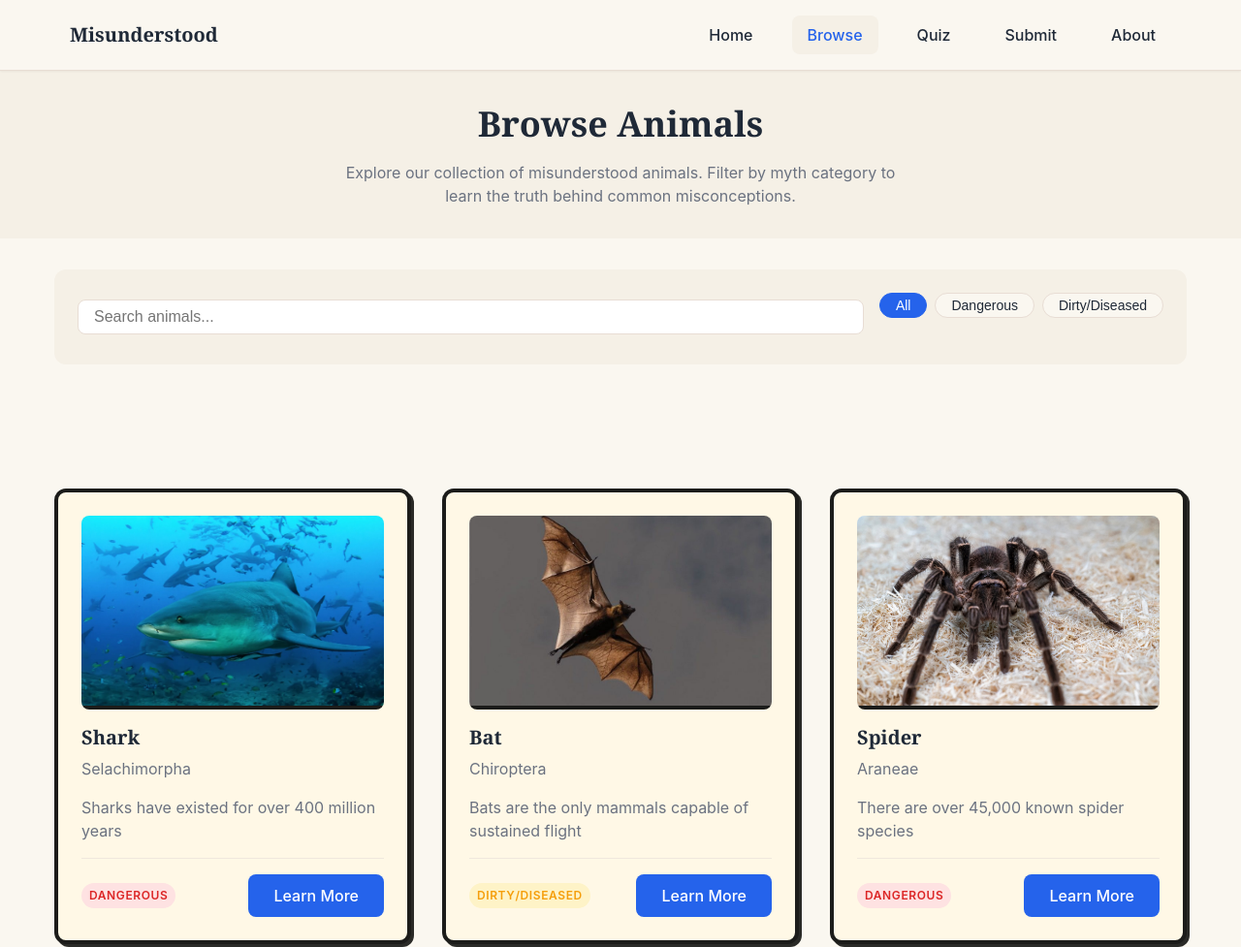
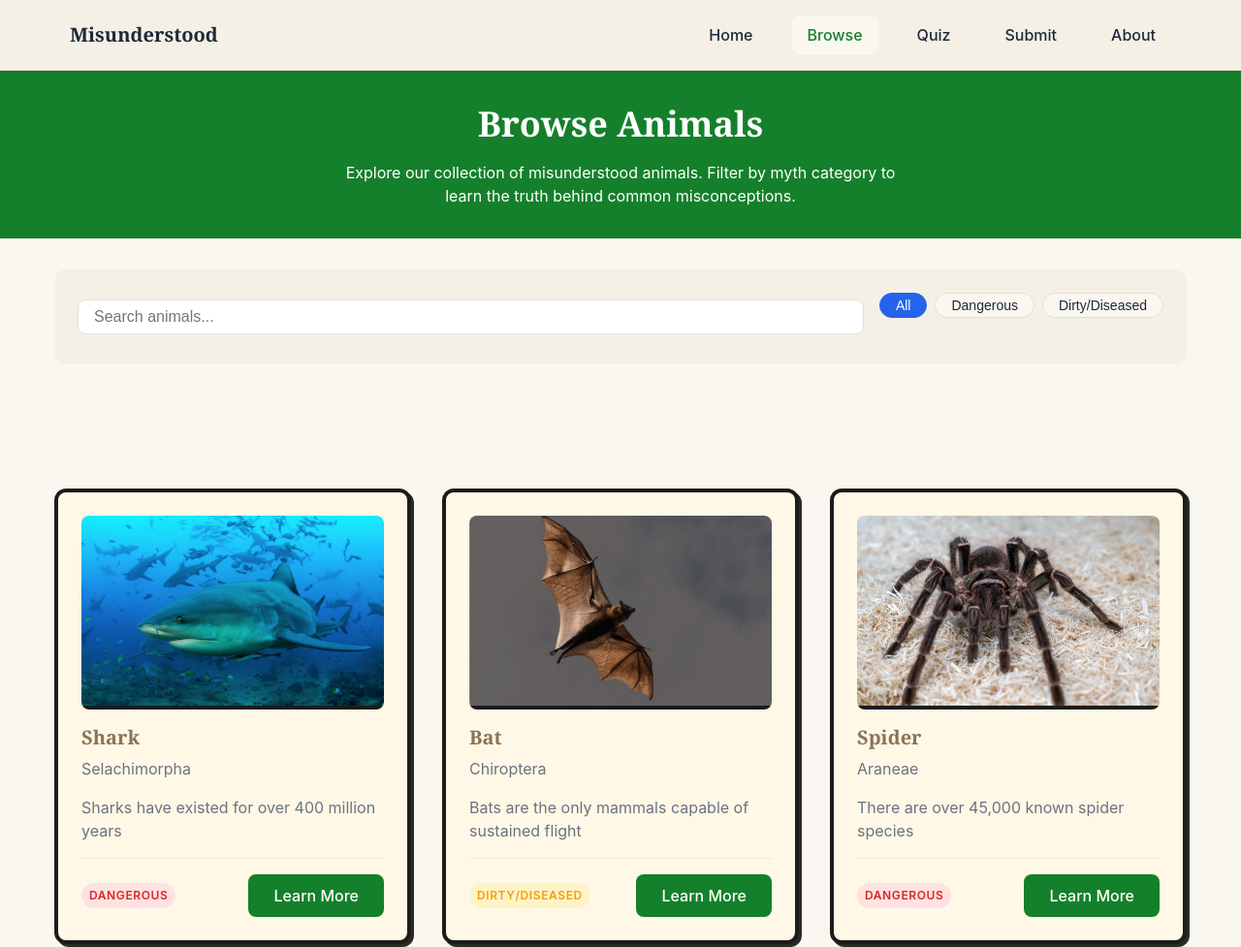
Before and after one commit to ndelias/individual-project-delias, a plain HTML site: page browse.html in a window 1280 px wide. Shown: the top 977 px of the page at 97% size. Drawn offline with Linux system fonts and the light colour scheme.

Commit message:
Implement retro poster aesthetic with green accents and cream/tan backgrounds
- Update site-wide backgrounds to cream/tan color scheme
  - Change main background to warm cream (#faf7f0)
  - Update alternate sections to tan/beige (#f5f0e6)
  - Adjust borders to warm tan tones for cohesive look

- Style navigation header with tan background
  - Set site header to tan background (#f5f0e6)
  - Update navigation text to dark for readability
  - Add green color indicator for active page links

- Implement green page headers and hero section
  - Create .page-header class with green background (#15802b)
  - Update hero section from gradient to solid green
  - Apply green styling to all page header sections (Browse, Quiz, Submit)

- Update card styling with retro poster aesthetic
  - Add retro poster color variables (ink, paper, mustard, etc.)
  - Style cards with thick borders, offset shadows, and cream paper background
  - Add category-specific gradient overlays (dangerous, dirty, nuisance)
  - Implement card title color transitions (tan to green on hover)
  - Style card buttons with green color scheme

- Enhance visual feedback and interactivity
  - Add smooth color transitions on card title hover
  - Update button colors to match green theme on cards
  - Improve contrast and readability across all components

This update transforms the site's visual design to a cohesive retro poster
aesthetic while maintaining accessibility and responsive design principles.

```diff
--- a/browse.html
+++ b/browse.html
@@ -29,10 +29,10 @@
   </header>
 
   <!-- Page Header -->
-  <section class="section section--sm" style="background-color: var(--color-bg-alt);">
+  <section class="section section--sm page-header">
     <div class="container">
       <h1 class="text-center mb-md">Browse Animals</h1>
-      <p class="text-center" style="color: var(--color-text-light); max-width: 600px; margin: 0 auto;">
+      <p class="text-center" style="max-width: 600px; margin: 0 auto;">
         Explore our collection of misunderstood animals. Filter by myth category to learn the truth behind common misconceptions.
       </p>
     </div>
--- a/css/styles.css
+++ b/css/styles.css
@@ -34,6 +34,10 @@
   --color-dangerous: #dc2626;
   --color-dirty: #f59e0b;
   --color-nuisance: #8b5cf6;
+
+  /* Header Colors */
+  --color-header-bg: #15802b;     /* darker green for page headers */
+  --color-header-text: #ffffff;   /* white text on green */
 
   /* Typography */
   --font-family: -apple-system, BlinkMacSystemFont, 'Segoe UI', Roboto, 'Helvetica Neue', Arial, sans-serif;
@@ -220,12 +224,30 @@ p {
   padding: var(--spacing-4xl) 0;
 }
 
+/* Page Header Sections (green background) */
+.page-header {
+  background-color: var(--color-header-bg) !important;
+  color: var(--color-header-text);
+}
+
+.page-header h1,
+.page-header h2,
+.page-header h3,
+.page-header p {
+  color: var(--color-header-text);
+}
+
+.page-header .form-help,
+.page-header small {
+  color: rgba(255, 255, 255, 0.9);
+}
+
 /* ============================================
    HEADER & NAVIGATION
    ============================================ */
 
 .site-header {
-  background-color: var(--color-bg);
+  background-color: var(--color-bg-alt);
   border-bottom: 1px solid var(--color-border);
   position: sticky;
   top: 0;
@@ -268,10 +290,15 @@ p {
 }
 
 .main-nav__link:hover,
-.main-nav__link:focus,
+.main-nav__link:focus {
+  background-color: var(--color-bg);
+  color: var(--color-primary);
+  text-decoration: none;
+}
+
 .main-nav__link[aria-current="page"] {
-  background-color: var(--color-bg-alt);
-  color: var(--color-primary);
+  background-color: var(--color-bg);
+  color: var(--color-header-bg);
   text-decoration: none;
 }
 
@@ -339,6 +366,20 @@ p {
 
 .btn--primary:hover {
   background-color: var(--color-primary-dark);
+  color: var(--color-text-inverse);
+  text-decoration: none;
+  transform: translateY(-2px);
+  box-shadow: var(--shadow-md);
+}
+
+/* Card buttons use green */
+.card .btn--primary {
+  background-color: var(--color-header-bg);
+  color: var(--color-text-inverse);
+}
+
+.card .btn--primary:hover {
+  background-color: #0f6b22;
   color: var(--color-text-inverse);
   text-decoration: none;
   transform: translateY(-2px);
@@ -457,6 +498,21 @@ p {
 .card__title {
   font-size: var(--font-size-xl);
   margin-bottom: var(--spacing-sm);
+  color: #8b7355;
+  font-weight: var(--font-weight-bold);
+  transition: color var(--transition-base);
+}
+
+.card__title a {
+  color: #8b7355;
+  text-decoration: none;
+  transition: color var(--transition-base);
+}
+
+.card__title a:hover,
+.card:hover .card__title a {
+  color: var(--color-header-bg);
+  text-decoration: none;
 }
 
 .card__text {
@@ -679,7 +735,7 @@ p {
    ============================================ */
 
 .hero {
-  background: linear-gradient(135deg, var(--color-primary) 0%, var(--color-secondary) 100%);
+  background: var(--color-header-bg);
   color: var(--color-text-inverse);
   padding: var(--spacing-4xl) 0;
   text-align: center;
@@ -1271,7 +1327,7 @@ p {
     top: 100%;
     left: 0;
     right: 0;
-    background-color: var(--color-bg);
+    background-color: var(--color-bg-alt);
     flex-direction: column;
     padding: var(--spacing-md);
     box-shadow: var(--shadow-lg);
```
Also changed, not shown: quiz.html (+4 -4 lines), submit.html (+2 -2 lines).
